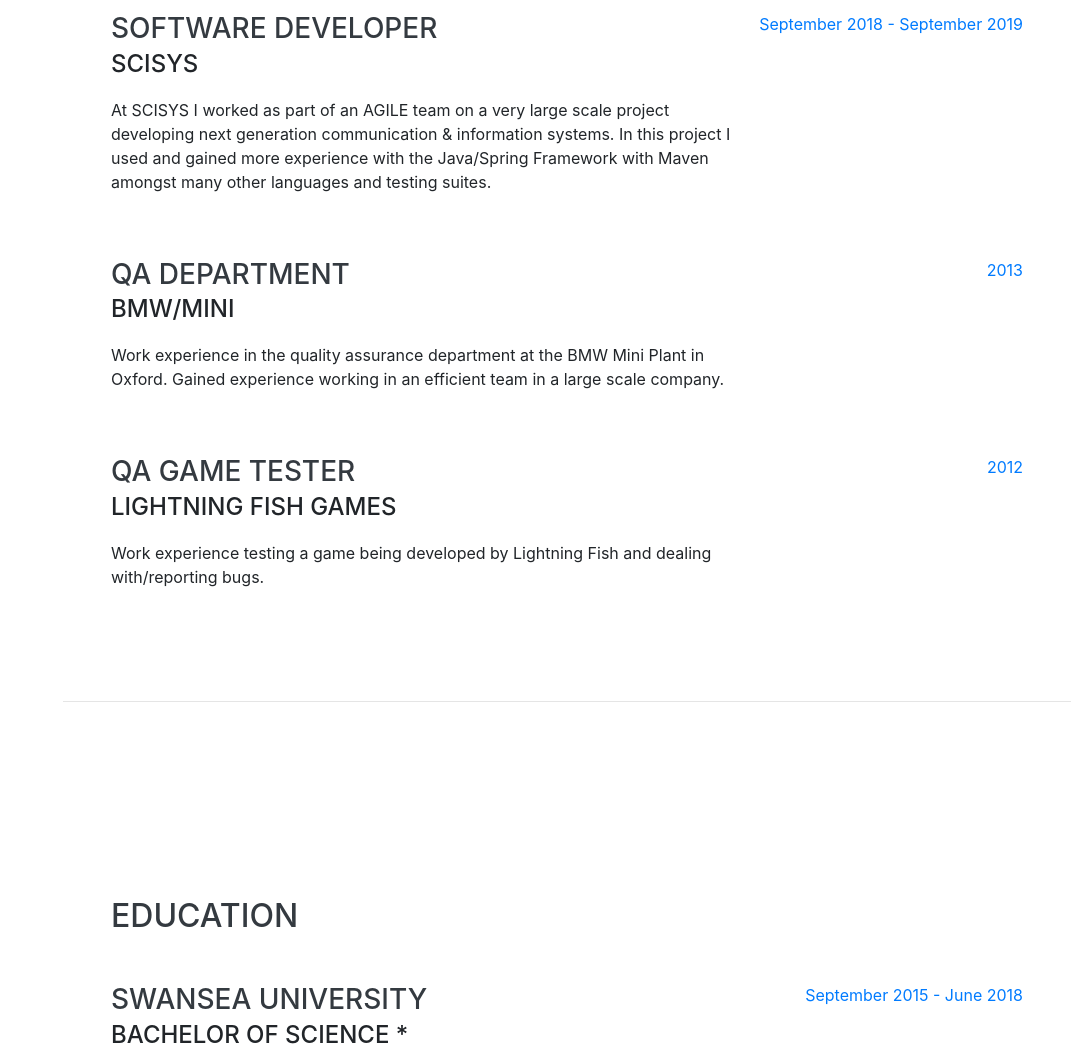
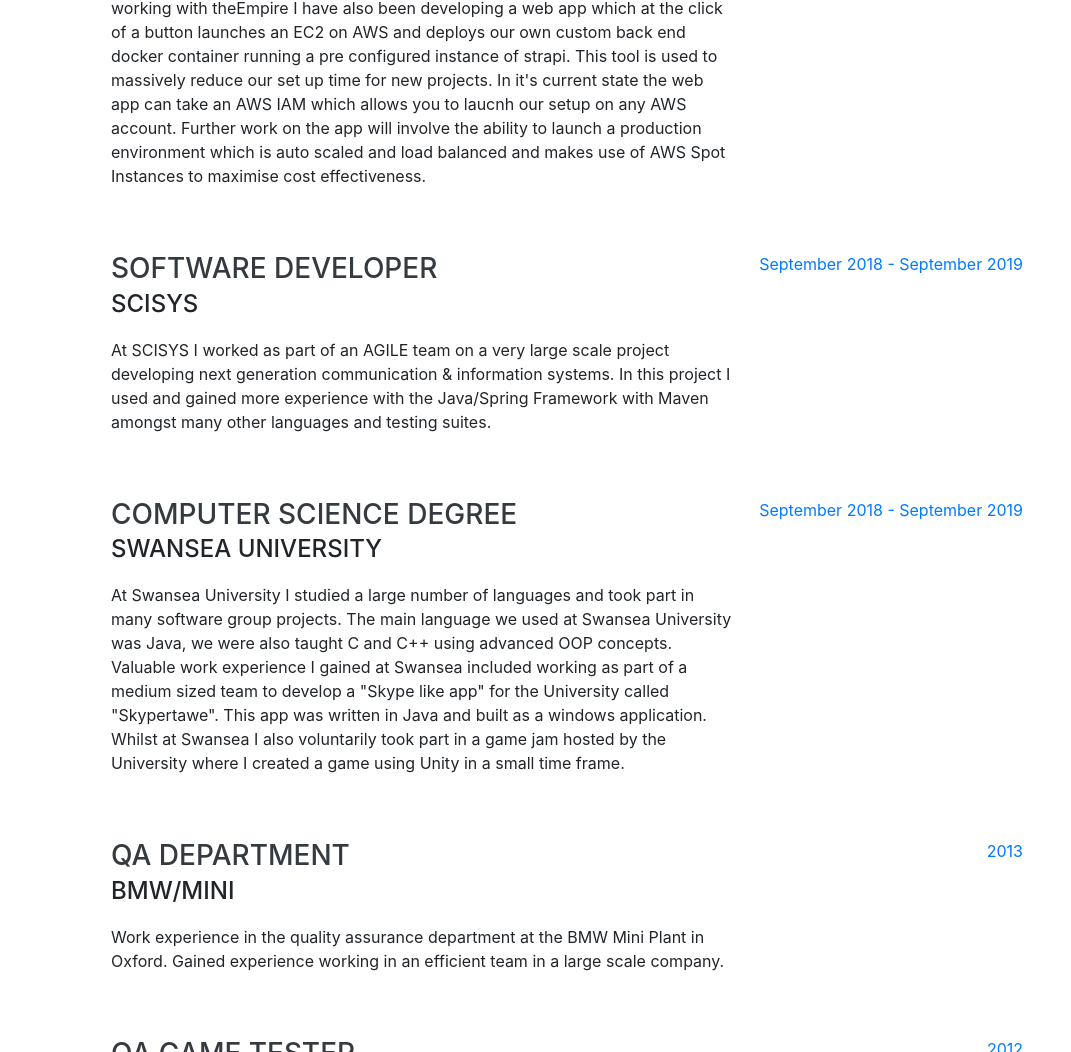
Before and after one commit to FynnHunt/cv, a website with bundled scripts: page index.html in a window 1280 px wide. Shown: the part 1241-2293 px from the top of the page, without its empty margins (209-1280 px from the left). Built offline with nearby package versions, Linux system fonts and the light colour scheme; a web font is replaced by a local one.

Commit message:
Updated theEmpire section of experience

```diff
--- a/index.html
+++ b/index.html
@@ -93,7 +93,7 @@
               <div class="subheading mb-3">Freelance, Cognitant & theEmpire</div>
               <p>I am currently working as a freelance web developer for a number of small businesses. I have been working with <a href="https://www.cognitant.com/">Cognitant</a> since 2019 where I have been contributing toward a health VR project (HealthiNote), working on both the Unity app side (C#) and the web server side (Node.js & Docker).
                 Alongside this freelance work I have also been working as a director of the web development consultancy <a href="https://theempire.netlify.com">theEmpire</a>.
-                At theEmpire we have been creating full stack web apps for many clients using Node.js, Strapi, Express & React.</p>
+                At theEmpire we have been creating full stack web apps for many clients using Node.js, Strapi, Express & React. A few of these web apps have been added to the Portfolio section at the bottom of this CV. Most of these apps are currently in an "MVP" state ready for further funding and launch. Whilst working with theEmpire I have also been developing a web app which at the click of a button launches an EC2 on AWS and deploys our own custom back end docker container running a pre configured instance of strapi. This tool is used to massively reduce our set up time for new projects. In it's current state the web app can take an AWS IAM which allows you to laucnh our setup on any AWS account. Further work on the app will involve the ability to launch a production environment which is auto scaled and load balanced and makes use of AWS Spot Instances to maximise cost effectiveness.</p>
             </div>
             <div class="resume-date text-md-right">
               <span class="text-primary">September 2019 - Present</span>
@@ -105,6 +105,17 @@
             <h3 class="mb-0">Software Developer</h3>
             <div class="subheading mb-3">SCISYS</div>
             <p>At SCISYS I worked as part of an AGILE team on a very large scale project developing next generation communication & information systems. In this project I used and gained more experience with the Java/Spring Framework with Maven amongst many other languages and testing suites.</p>
+          </div>
+          <div class="resume-date text-md-right">
+            <span class="text-primary">September 2018 - September 2019</span>
+          </div>
+        </div>
+
+        <div class="resume-item d-flex flex-column flex-md-row justify-content-between mb-5">
+          <div class="resume-content">
+            <h3 class="mb-0">Computer Science Degree</h3>
+            <div class="subheading mb-3">Swansea University</div>
+            <p>At Swansea University I studied a large number of languages and took part in many software group projects. The main language we used at Swansea University was Java, we were also taught C and C++ using advanced OOP concepts. Valuable work experience I gained at Swansea included working as part of a medium sized team to develop a "Skype like app" for the University called "Skypertawe". This app was written in Java and built as a windows application. Whilst at Swansea I also voluntarily took part in a game jam hosted by the University where I created a game using Unity in a small time frame.</p>
           </div>
           <div class="resume-date text-md-right">
             <span class="text-primary">September 2018 - September 2019</span>
```
